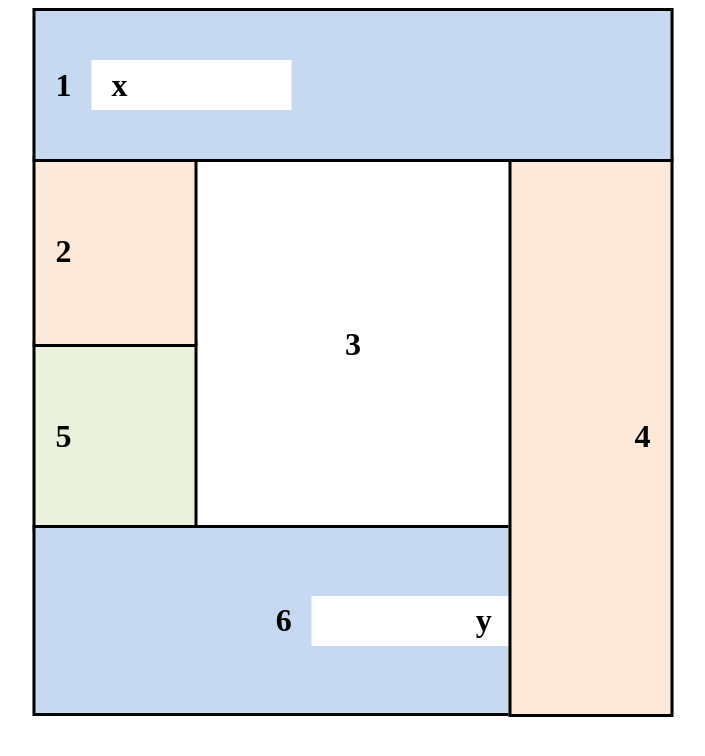
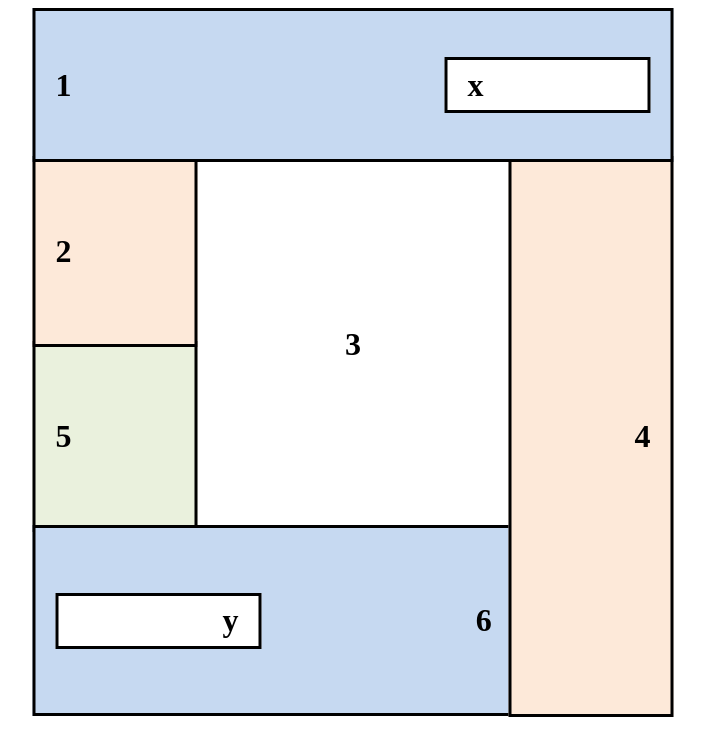
Before and after one commit to DanilPidhainyi/-Web_application_programming, a plain HTML site: page lab_1/index.html in a window 1280 px wide. Shown: the whole page, without its empty margins (290-995 px from the left). Drawn offline with Linux system fonts and the light colour scheme.

Commit message:
blocks correction 2

```diff
--- a/lab_1/blocs/blocs_style.css
+++ b/lab_1/blocs/blocs_style.css
@@ -23,6 +23,7 @@
     top: 0;
     left: 0;
     z-index: 2;
+    justify-content: space-between;
 }
 
 .bloc__2 {
@@ -67,7 +68,7 @@
     background: #C6D9F1;
     left: 0;
     bottom: 4.3%;
-    justify-content: right;
+    justify-content: space-between;
 }
 
 
@@ -76,6 +77,7 @@
     width: 200px;
     height: 50px;
     background: white;
+    position: relative;
     display: flex;
     align-items: center;
 
@@ -83,8 +85,11 @@
 
 .bloc__1__x {
     justify-content: left;
+    right: 20px;
 }
 
 .bloc__6__y {
     justify-content: right;
+    left: 20px;
+
 }
--- a/lab_1/index.html
+++ b/lab_1/index.html
@@ -10,7 +10,7 @@
 <div class="bloc_main">
         <div class="bloc bloc__1">
             <h1>1</h1>
-            <div class="bloc__1__x">
+            <div class="bloc bloc__1__x">
                 <h2>x</h2>
             </div>
         </div>
@@ -27,10 +27,10 @@
             <h1>5</h1>
         </div>
         <div class="bloc bloc__6">
-            <h1>6</h1>
-            <div class="bloc__6__y">
+            <div class="bloc bloc__6__y">
                 <h2>y</h2>
             </div>
+            <h1>6</h1>
         </div>
     </div>
 </body>
```
